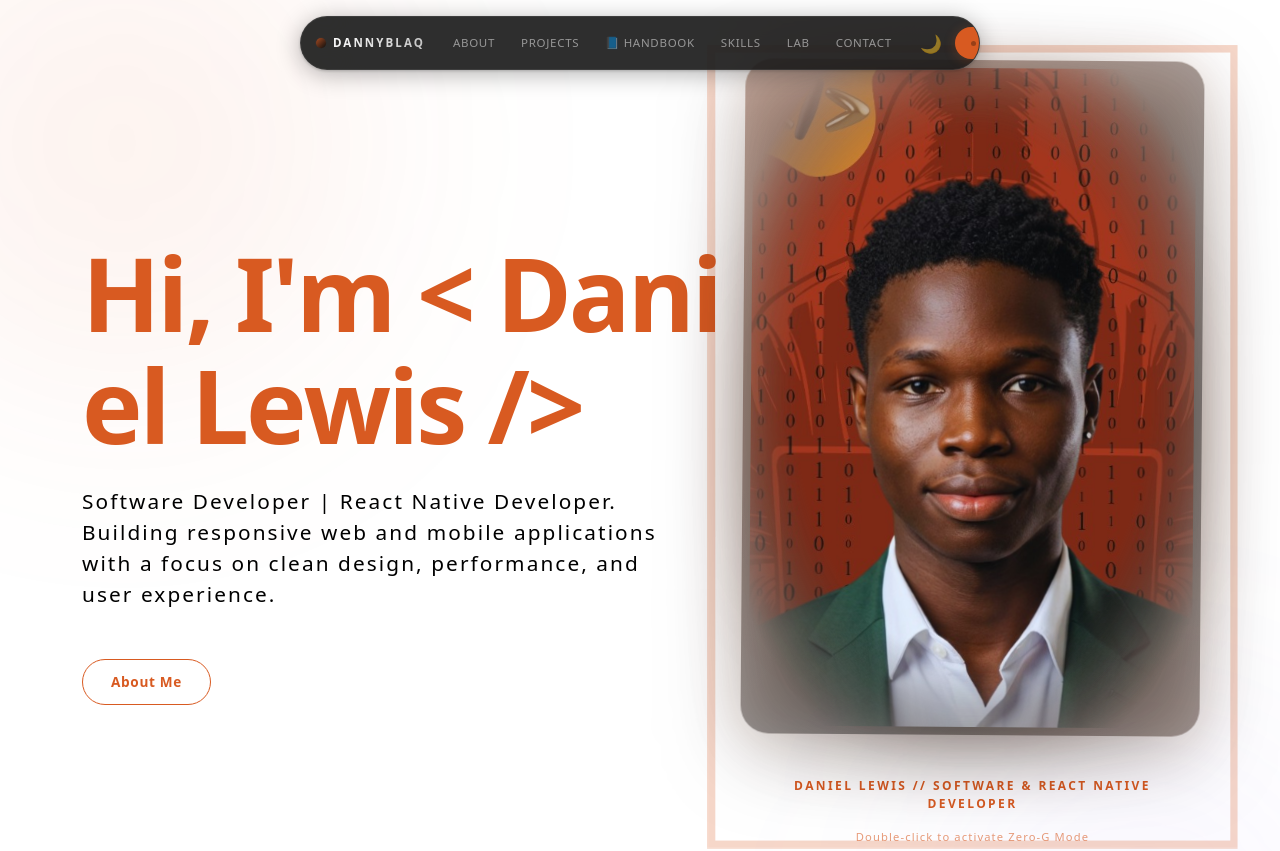
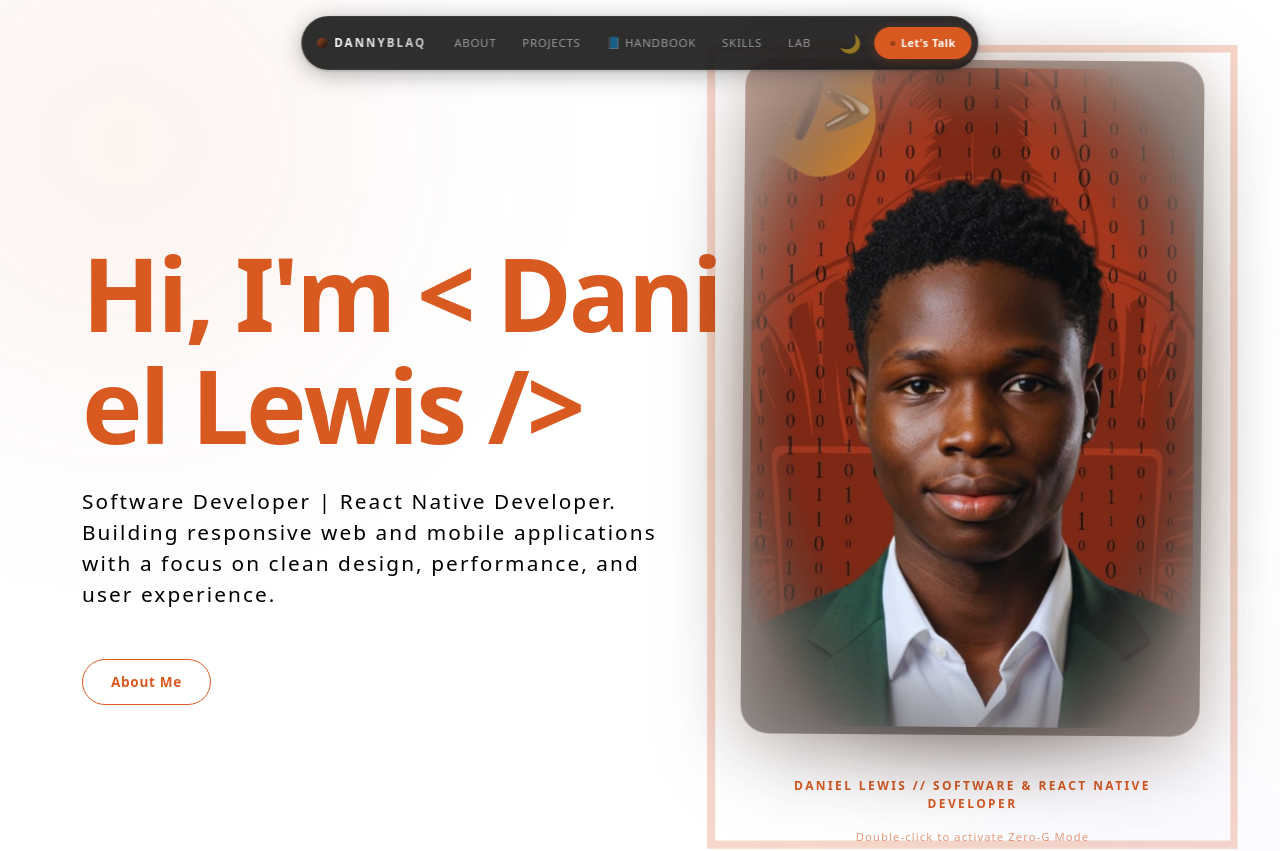
Before and after one commit to Dannyblaq15/daniel-portfolio, a Next.js app: page / in a window 1280 px wide. Shown: the top 851 px of the page. Built offline with nearby package versions, Linux system fonts and the light colour scheme.

Commit message:
fix: remove Contact from nav links so Let's Talk CTA button has space

```diff
--- a/app/components/Navbar.js
+++ b/app/components/Navbar.js
@@ -8,7 +8,6 @@ const NAV_LINKS = [
   { label: '📘 Handbook', href: '#book' },
   { label: 'Skills', href: '#skills' },
   { label: 'Lab', href: '#lab' },
-  { label: 'Contact', href: '#contact' },
 ];
 
 export default function Navbar({ onLogoDoubleClick, onLogoClick }) {
```
